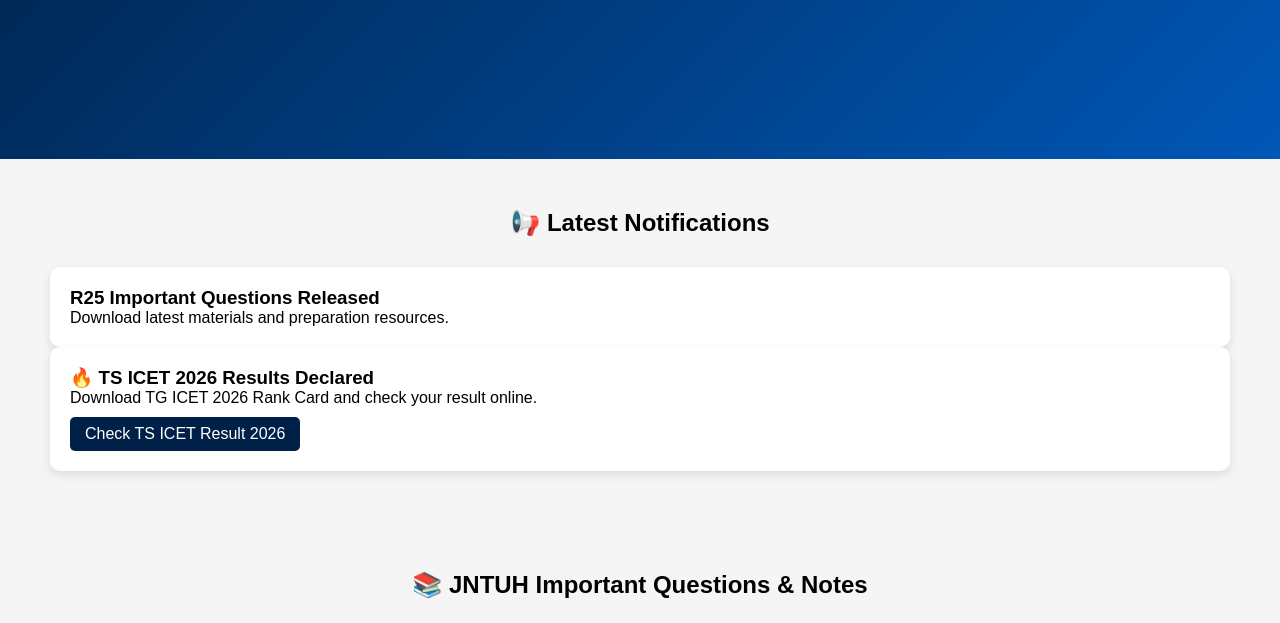
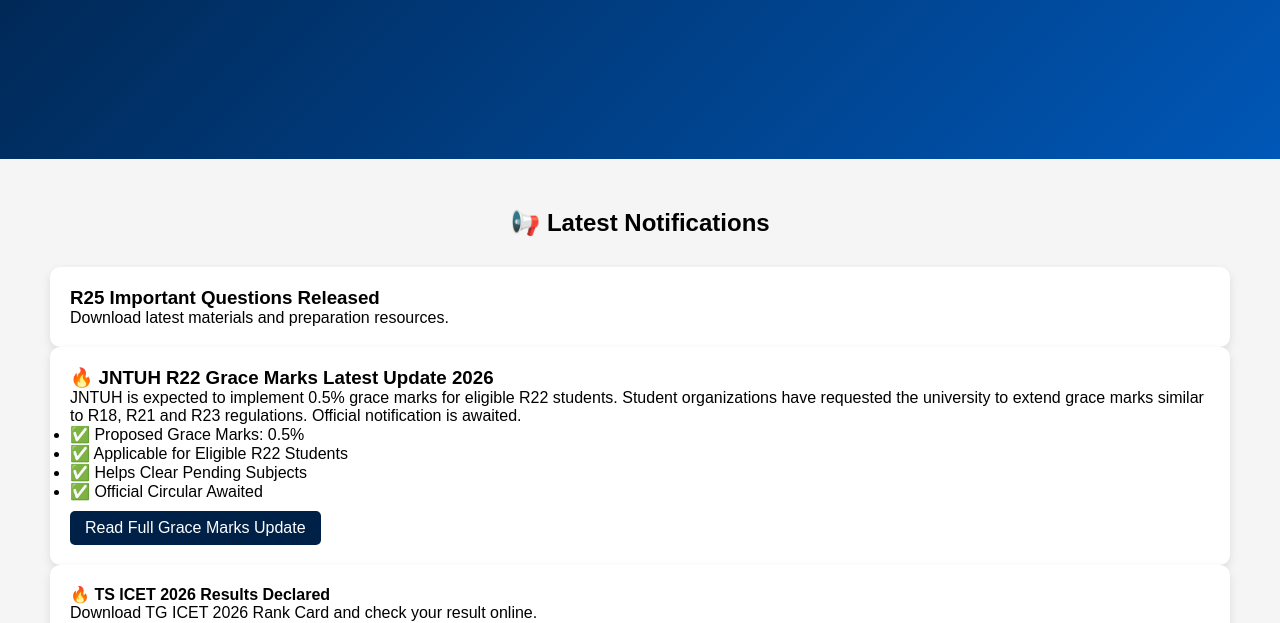
Before and after one commit to Deekshith202/jntuh-exam-updates, a plain HTML site: page index.html in a window 1280 px wide. Shown: the part 336-959 px from the top of the page. Drawn offline with Linux system fonts and the light colour scheme; a script that the page names is missing.

Commit message:
Update index.html

```diff
--- a/index.html
+++ b/index.html
@@ -59,9 +59,30 @@
         <h3>R25 Important Questions Released</h3>
         <p>Download latest materials and preparation resources.</p>
     </div>
+    <div class="card">
+    <h3>🔥 JNTUH R22 Grace Marks Latest Update 2026</h3>
+
+    <p>
+        JNTUH is expected to implement 0.5% grace marks for eligible
+        R22 students. Student organizations have requested the university
+        to extend grace marks similar to R18, R21 and R23 regulations.
+        Official notification is awaited.
+    </p>
+
+    <ul>
+        <li>✅ Proposed Grace Marks: 0.5%</li>
+        <li>✅ Applicable for Eligible R22 Students</li>
+        <li>✅ Helps Clear Pending Subjects</li>
+        <li>✅ Official Circular Awaited</li>
+    </ul>
+
+    <a href="GRACE.txt" target="_blank" class="btn">
+        Read Full Grace Marks Update
+    </a>
+</div>
 
     <div class="card">
-        <h3>🔥 TS ICET 2026 Results Declared</h3>
+        <h4>🔥 TS ICET 2026 Results Declared</h3>
 
         <p>
             Download TG ICET 2026 Rank Card and check your result online.
```
